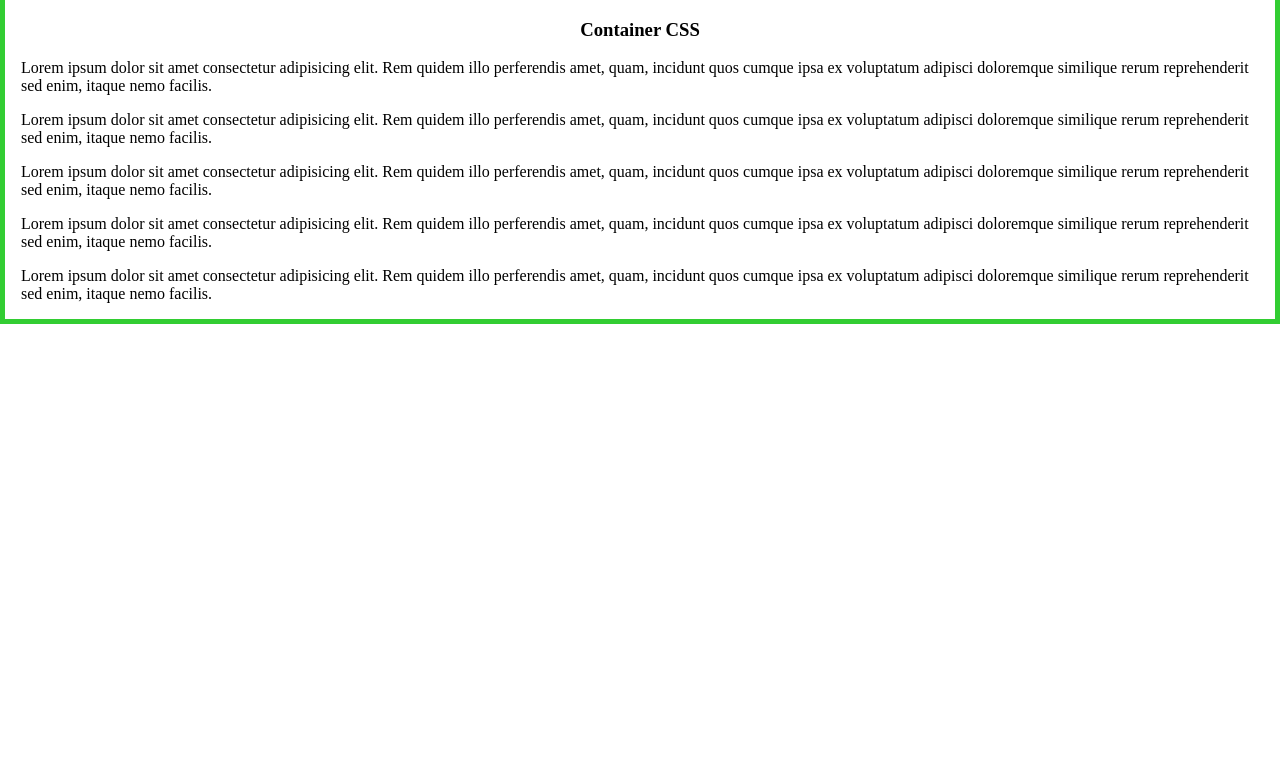
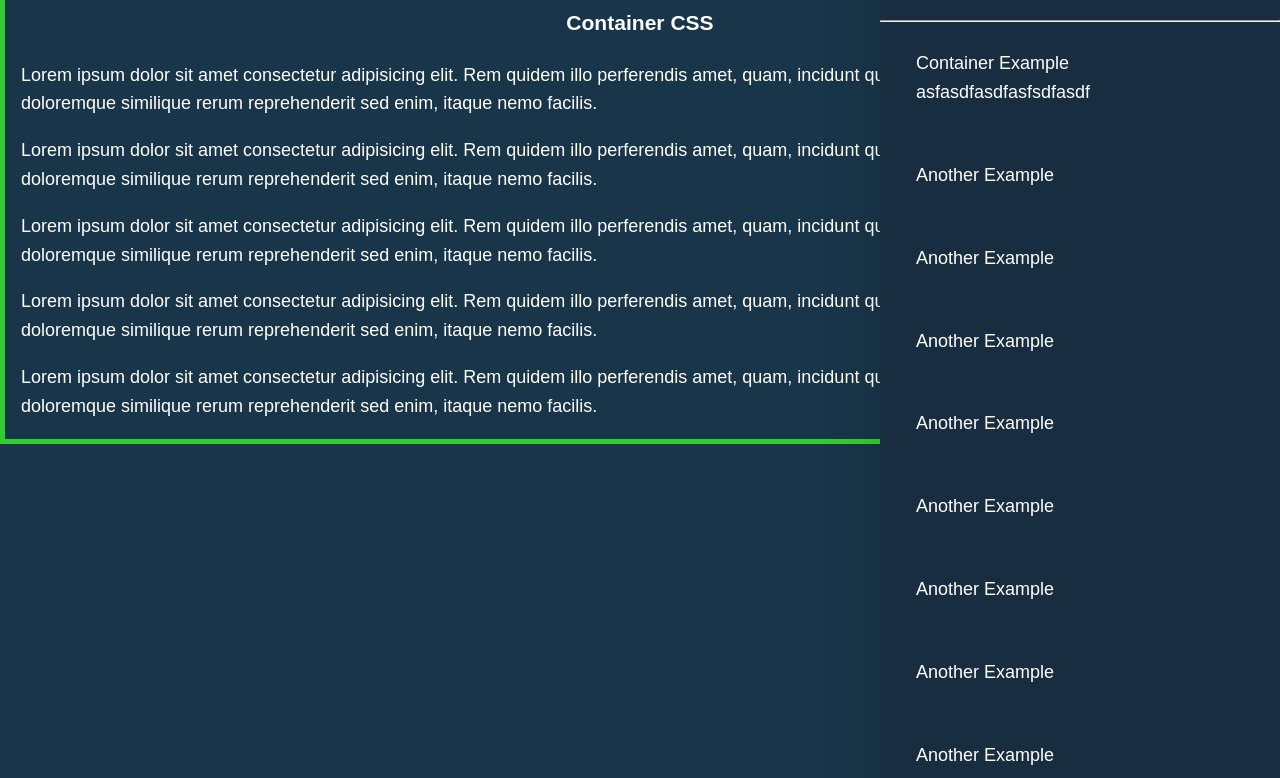
Before and after one commit to Cogentx/dev-9010-guides, a website: page __scratchPad/src/modern css/index.html in a window 1280 px wide. Shown: the part 85-863 px from the top of the page. Before the commit the page ends 800 px from the top, so only its background shows below. Drawn offline with Linux system fonts and the light colour scheme.

Commit message:
Setup Base CSS Styles

```diff
--- /dev/null
+++ b/__scratchPad/src/modern css/_base.css
@@ -0,0 +1,77 @@
+:root {
+  --bg: #193549;
+  --bg-nav: #182e40;
+  --bg-active: #1d425d;
+  --bg-hover: #988026;
+  --text: #fff;
+  --text-active: #fff;
+}
+
+body {
+  font-family: basic-sans, sans-serif;
+  min-height: 100vh;
+  font-size: 1.125em;
+  line-height: 1.6;
+  background-color: var(--bg);
+  color: var(--text);
+  overflow: hidden;
+}
+
+header > .title {
+  font-weight: 900;
+  margin: 0.5em;
+  line-height: 0.8;
+  color: var(--text);
+}
+
+main {
+  display: flex;
+  align-items: center;
+  justify-content: center;
+}
+
+main > h1,
+article > h3 {
+  text-align: center;
+}
+
+.sidebar {
+  /* TODO: remove width */
+  width: min(100% - 50px, 400px);
+
+  min-height: 100vh;
+  background-color: var(--bg-nav);
+  position: absolute;
+  right: 0;
+  top: 0;
+  box-shadow: 0 0 3em rgba(0, 0, 0, 0.15);
+  /* transition: transform 300ms cubic-bezier(0.5, 0, 0.5, 1);
+  transform: translateX(100%); */
+}
+
+.sidebar__list {
+  list-style: none !important;
+  margin: 0;
+  padding: 0;
+  display: flex;
+  flex-direction: column;
+  overflow: scroll;
+}
+
+.sidebar__item {
+  padding: 1em 2em;
+  margin-bottom: 1em;
+}
+
+.sidebar__item:hover {
+  background-color: var(--bg-hover);
+}
+
+.sidebar__link {
+  text-decoration: none;
+  color: var(--text);
+}
+
+a {
+  color: var(--text);
+}
--- a/__scratchPad/src/modern css/_reset.css
+++ b/__scratchPad/src/modern css/_reset.css
@@ -1,15 +1,11 @@
 /* reset and defaults */
+*,
+*::before,
+*::after {
+  box-sizing: border-box;
+}
+
 body {
-  box-sizing: border-box;
   margin: 0;
   padding: 0;
 }
-
-menu {
-  list-style-type: none;
-}
-
-main > h1,
-article > h3 {
-  text-align: center;
-}
--- /dev/null
+++ b/__scratchPad/src/modern css/hamburger.css
@@ -0,0 +1,3 @@
+menu {
+  list-style-type: none;
+}
--- a/__scratchPad/src/modern css/index.html
+++ b/__scratchPad/src/modern css/index.html
@@ -5,12 +5,65 @@
     <meta http-equiv="X-UA-Compatible" content="IE=edge" />
     <meta name="viewport" content="width=device-width, initial-scale=1.0" />
     <title>Modern CSS</title>
+    <link rel="stylesheet" href="./_base.css" />
     <link rel="stylesheet" href="./_reset.css" />
     <link rel="stylesheet" href="./container.css" />
+    <link rel="stylesheet" href="./hamburger.css" />
   </head>
   <body>
+    <header>
+      <h1 class="title">🏠 Modern CSS</h1>
+    </header>
+    <nav class="sidebar">
+      <button class="nav-toggle"><span class="hamburger"></span></button>
+      <h4>Modern CSS Examples</h4>
+      <hr />
+      <menu class="sidebar__list">
+        <li class="sidebar__item">
+          <a class="sidebar__link" href="#">Container Example asfasdfasdfasfsdfasdf</a>
+        </li>
+        <li class="sidebar__item">
+          <a class="sidebar__link" href="#">Another Example</a>
+        </li>
+        <li class="sidebar__item">
+          <a class="sidebar__link" href="#">Another Example</a>
+        </li>
+        <li class="sidebar__item">
+          <a class="sidebar__link" href="#">Another Example</a>
+        </li>
+        <li class="sidebar__item">
+          <a class="sidebar__link" href="#">Another Example</a>
+        </li>
+        <li class="sidebar__item">
+          <a class="sidebar__link" href="#">Another Example</a>
+        </li>
+        <li class="sidebar__item">
+          <a class="sidebar__link" href="#">Another Example</a>
+        </li>
+        <li class="sidebar__item">
+          <a class="sidebar__link" href="#">Another Example</a>
+        </li>
+        <li class="sidebar__item">
+          <a class="sidebar__link" href="#">Another Example</a>
+        </li>
+        <li class="sidebar__item">
+          <a class="sidebar__link" href="#">Another Example</a>
+        </li>
+        <li class="sidebar__item">
+          <a class="sidebar__link" href="#">Another Example</a>
+        </li>
+        <li class="sidebar__item">
+          <a class="sidebar__link" href="#">Another Example</a>
+        </li>
+        <li class="sidebar__item">
+          <a class="sidebar__link" href="#">Another Example</a>
+        </li>
+        <li class="sidebar__item">
+          <a class="sidebar__link" href="#">Another Example</a>
+        </li>
+      </menu>
+    </nav>
     <main>
-      <h1>Modern CSS</h1>
       <article class="container container-new">
         <h3>Container CSS</h3>
         <p>
```
